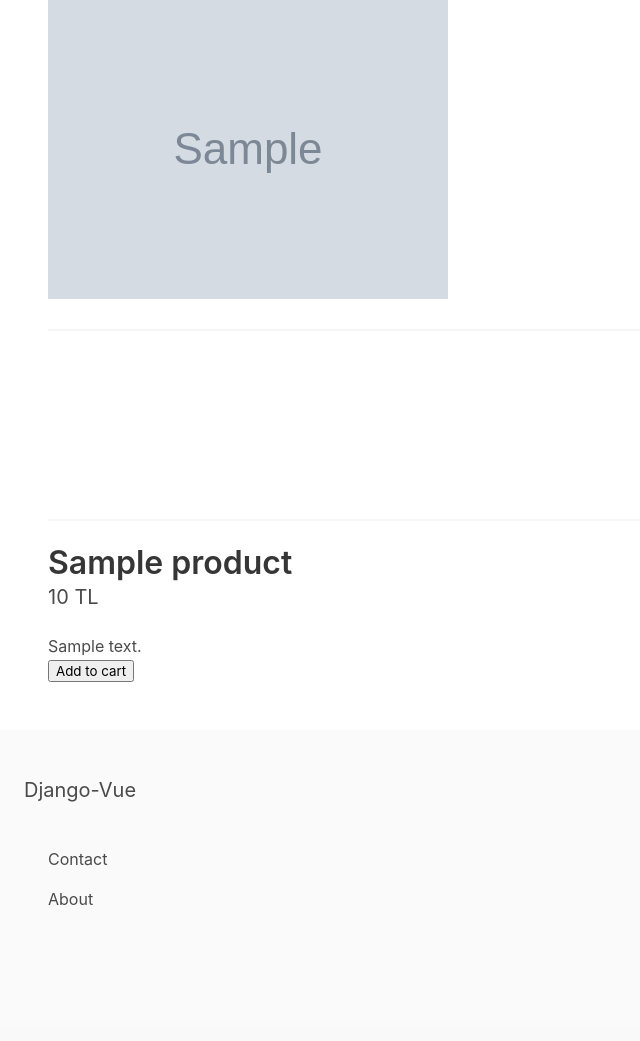
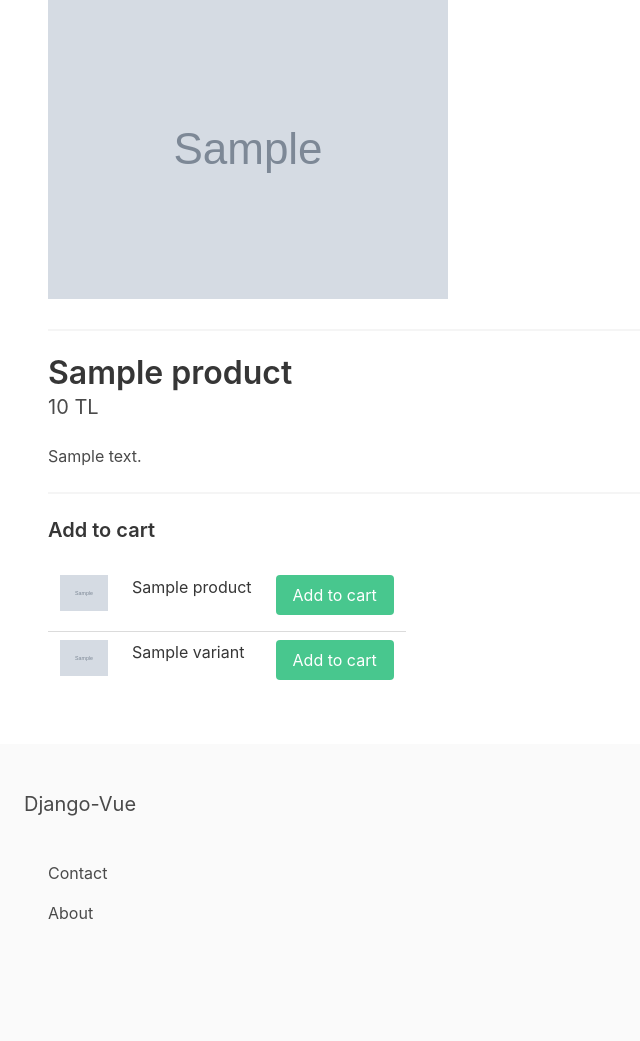
Before and after one commit to oguzhanoxel/Django-Vue, a Django app: template apps/store/templates/product_detail.html in a window 1280 px wide. Shown: the part 105-1146 px from the top of the page, without its empty margins (0-640 px from the left). Before the commit the page ends 1010 px from the top, so only its background shows below. Run offline with Django 3.2, Linux system fonts and the light colour scheme; the template is opened without the code that fills it: most values are stand-ins (such as "Sample title", 1, 10 or a date in 2020); grey boxes marked "Sample" are stand-in pictures; some libraries are stand-ins or nearby versions.

Commit message:
added Product variants

```diff
--- a/apps/store/templates/product_detail.html
+++ b/apps/store/templates/product_detail.html
@@ -5,6 +5,7 @@
 {% block content %}
     <div id="productapp">
         <img :src="mainImage">
+        {% if product.images.all %}
             <hr>
             <div class="columns">
                 <div class="column is-2" v-for="image in images">
@@ -13,6 +14,7 @@
                     </figure>
                 </div>
             </div>
+        {% endif %}
         <hr>
         <h1 class="title">{{ product.title }}</h1>
         <h2 class="subtitle">{{ product.price }} TL</h2>
@@ -21,14 +23,81 @@
             <p>{{ product.description }}</p>
         {% endif %}
 
+        <hr>
+        <h2 class="subtitle"><strong>Add to cart</strong></h2>
+
+        {% if product.variants.all %}
+            <div class="columns">
+                <div class="column is-6">
+                    <table class="table is fullwidth">
+                        <tbody>
+                            <tr>
+                                <td>
+                                    <figure class="image is-48x48">
+                                        {% if product.thumbnail.url %}
+                                            <img src="{{ product.thumbnail.url }}">
+                                        {% endif %}
+                                    </figure>
+                                </td>
+
+                                <td>
+                                    {{ product.title }}
+                                </td>
+
+                                <td>
                                     {% if product.in_cart %}
                                         <p>Already in cart!</p>
                                     {% else %}
                                         {% if product.num_available > 0 %}
-                <button @click="addToCart({{ product.id }})">Add to cart</button>
+                                            <button @click="addToCart({{ product.id }})" class="button is-success">Add to cart</button>
                                         {% else %}
                                             <br>
                                             <p>The product is out of stock!</p>
+                                        {% endif %}
+                                    {% endif %}
+                                </td>
+                            </tr>
+                            {% for variant in product.variants.all %}
+                                <tr>
+                                    <td>
+                                        <figure class="image is-48x48">
+                                            {% if variant.thumbnail.url %}
+                                                <img src="{{ variant.thumbnail.url }}">
+                                            {% endif %}
+                                        </figure>
+                                    </td>
+
+                                    <td>
+                                        {{ variant.title }}
+                                    </td>
+
+                                    <td>
+                                        {% if variant.in_cart %}
+                                            <p>Already in cart!</p>
+                                        {% else %}
+                                            {% if variant.num_available > 0 %}
+                                                <button @click="addToCart({{ variant.id }})" class="button is-success">Add to cart</button>
+                                            {% else %}
+                                                <br>
+                                                <p>The product is out of stock!</p>
+                                            {% endif %}
+                                        {% endif %}
+                                    </td>
+                                </tr>
+                            {% endfor %}
+                        </tbody>
+                    </table>
+                </div>
+            </div>
+        {% else %}
+            {% if product.in_cart %}
+                <p>Already in cart!</p>
+            {% else %}
+                {% if product.num_available > 0 %}
+                    <button @click="addToCart({{ product.id }})" class="button is-success">Add to cart</button>
+                {% else %}
+                    <p>The product is out of stock!</p>
+                {% endif %}
             {% endif %}
         {% endif %}
 
```
Also changed, not shown: apps/cart/templates/cart.html (+47 -23 lines), apps/store/models.py (+7 -1 lines), apps/store/views.py (+6 -3 lines), apps/store/migrations/0008_product_parent.py (added). Lines whose indentation alone changed are shown as unchanged.
